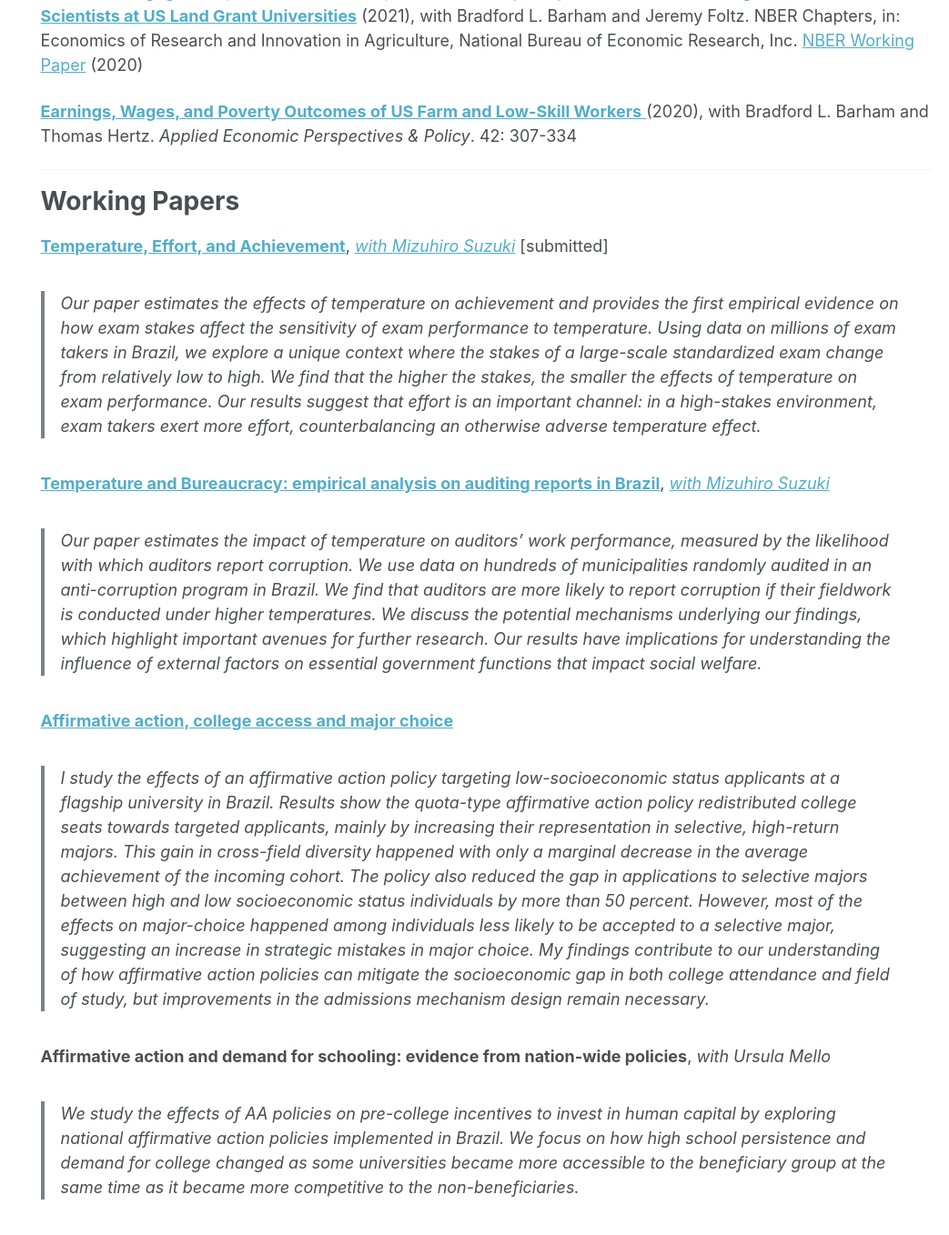
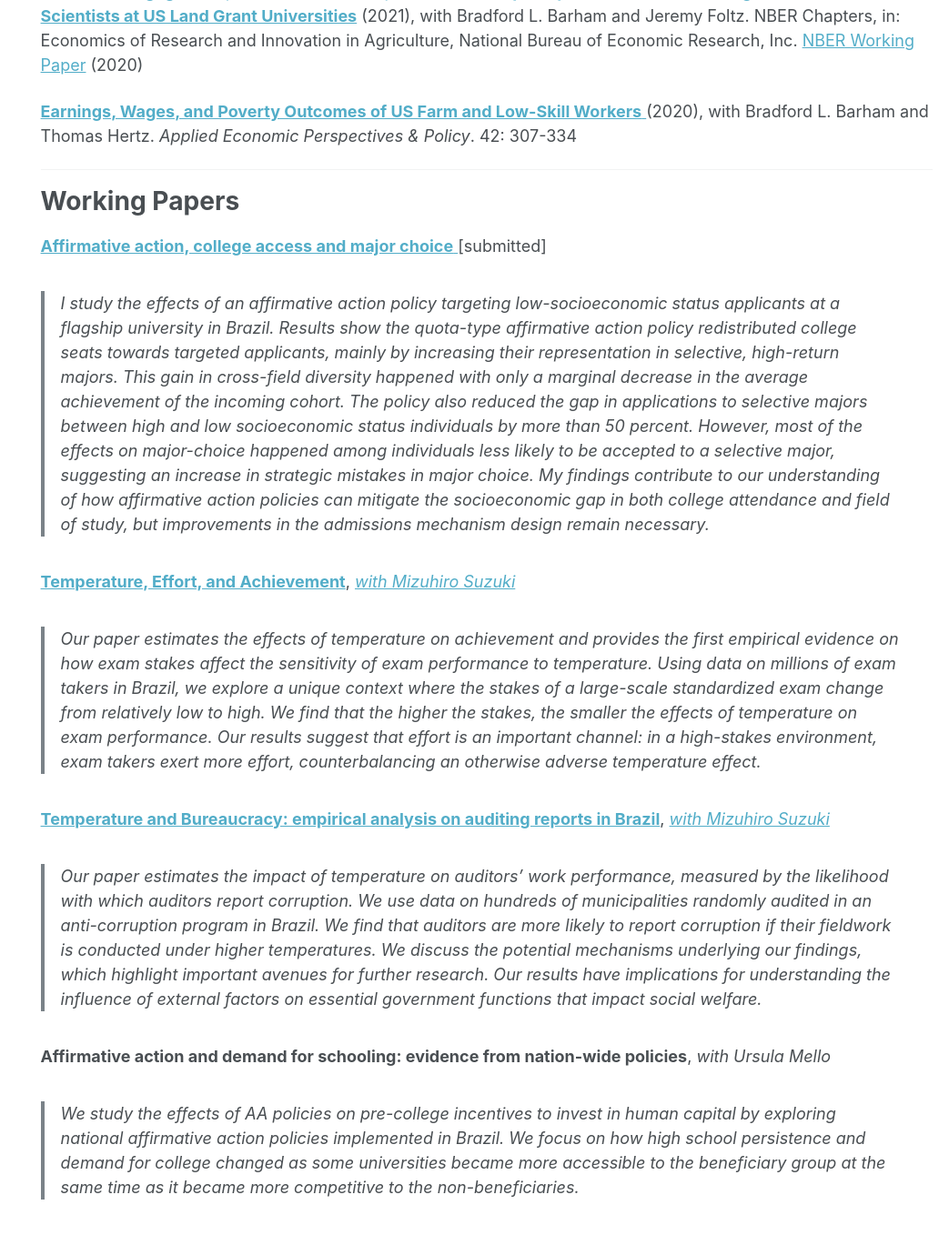
Before and after one commit to anapmelo/anapmelo.github.io, a Jekyll site: the page built from _pages/publications.md, in a window 1280 px wide and 1400 px high, scrolled down 284 px. Shown: the top 1358 px of the window at 91% size, without its empty margins (237-1280 px from the left). Built offline with Jekyll 4.4.1, drawn with Linux system fonts in a browser that asks for light colours.

```diff
--- a/_pages/publications.md
+++ b/_pages/publications.md
@@ -17,15 +17,15 @@ author_profile: false
 
 # Working Papers
 
-<a href="http://anapmelo.github.io/files/manuscript_MM2.pdf"> **Temperature, Effort, and Achievement**</a>, <a href="https://mizuhirosuzuki.github.io/"> _with Mizuhiro Suzuki_</a> [submitted]
+<a href="http://anapmelo.github.io/files/manuscript_Melo.pdf"> **Affirmative action, college access and major choice** </a> [submitted]
+> I study the effects of an affirmative action policy targeting low-socioeconomic status applicants at a flagship university in Brazil. Results show the quota-type affirmative action policy redistributed college seats towards targeted applicants, mainly by increasing their representation in selective, high-return majors. This gain in cross-field diversity happened with only a marginal decrease in the average achievement of the incoming cohort. The policy also reduced the gap in applications to selective majors between high and low socioeconomic status individuals by more than 50 percent. However, most of the effects on major-choice happened among individuals less likely to be accepted to a selective major, suggesting an increase in strategic mistakes in major choice. My findings contribute to our understanding of how affirmative action policies can mitigate the socioeconomic gap in both college attendance and field of study, but improvements in the admissions mechanism design remain necessary.
+
+<a href="http://anapmelo.github.io/files/manuscript_MM2.pdf"> **Temperature, Effort, and Achievement**</a>, <a href="https://mizuhirosuzuki.github.io/"> _with Mizuhiro Suzuki_</a>
 > Our paper estimates the effects of temperature on achievement and provides the first empirical evidence on how exam stakes affect the sensitivity of exam performance to temperature. Using data on millions of exam takers in Brazil, we explore a unique context where the stakes of a large-scale standardized exam change from relatively low to high. We find that the higher the stakes, the smaller the effects of temperature on exam performance. Our results suggest that effort is an important channel: in a high-stakes environment, exam takers exert more effort, counterbalancing an otherwise adverse temperature effect.
 
 <a href="http://anapmelo.github.io/files/manuscript_MM.pdf"> **Temperature and Bureaucracy: empirical analysis on auditing reports in Brazil**</a>, <a href="https://mizuhirosuzuki.github.io/"> _with Mizuhiro Suzuki_</a>
 > Our paper estimates the impact of temperature on auditors’ work performance, measured by the likelihood with which auditors report corruption. We use
 data on hundreds of municipalities randomly audited in an anti-corruption program in Brazil. We find that auditors are more likely to report corruption if their fieldwork is conducted under higher temperatures. We discuss the potential mechanisms underlying our findings, which highlight important avenues for further research. Our results have implications for understanding the influence of external factors on essential government functions that impact social welfare.
 
-<a href="http://anapmelo.github.io/files/manuscript_Melo.pdf"> **Affirmative action, college access and major choice** </a>
-> I study the effects of an affirmative action policy targeting low-socioeconomic status applicants at a flagship university in Brazil. Results show the quota-type affirmative action policy redistributed college seats towards targeted applicants, mainly by increasing their representation in selective, high-return majors. This gain in cross-field diversity happened with only a marginal decrease in the average achievement of the incoming cohort. The policy also reduced the gap in applications to selective majors between high and low socioeconomic status individuals by more than 50 percent. However, most of the effects on major-choice happened among individuals less likely to be accepted to a selective major, suggesting an increase in strategic mistakes in major choice. My findings contribute to our understanding of how affirmative action policies can mitigate the socioeconomic gap in both college attendance and field of study, but improvements in the admissions mechanism design remain necessary.
-
 **Affirmative action and demand for schooling: evidence from nation-wide policies**, _with Ursula Mello_
 > We study the effects of AA policies on pre-college incentives to invest in human capital by exploring national affirmative action policies implemented in Brazil. We focus on how high school persistence and demand for college changed as some universities became more accessible to the beneficiary group at the same time as it became more competitive to the non-beneficiaries.
```
